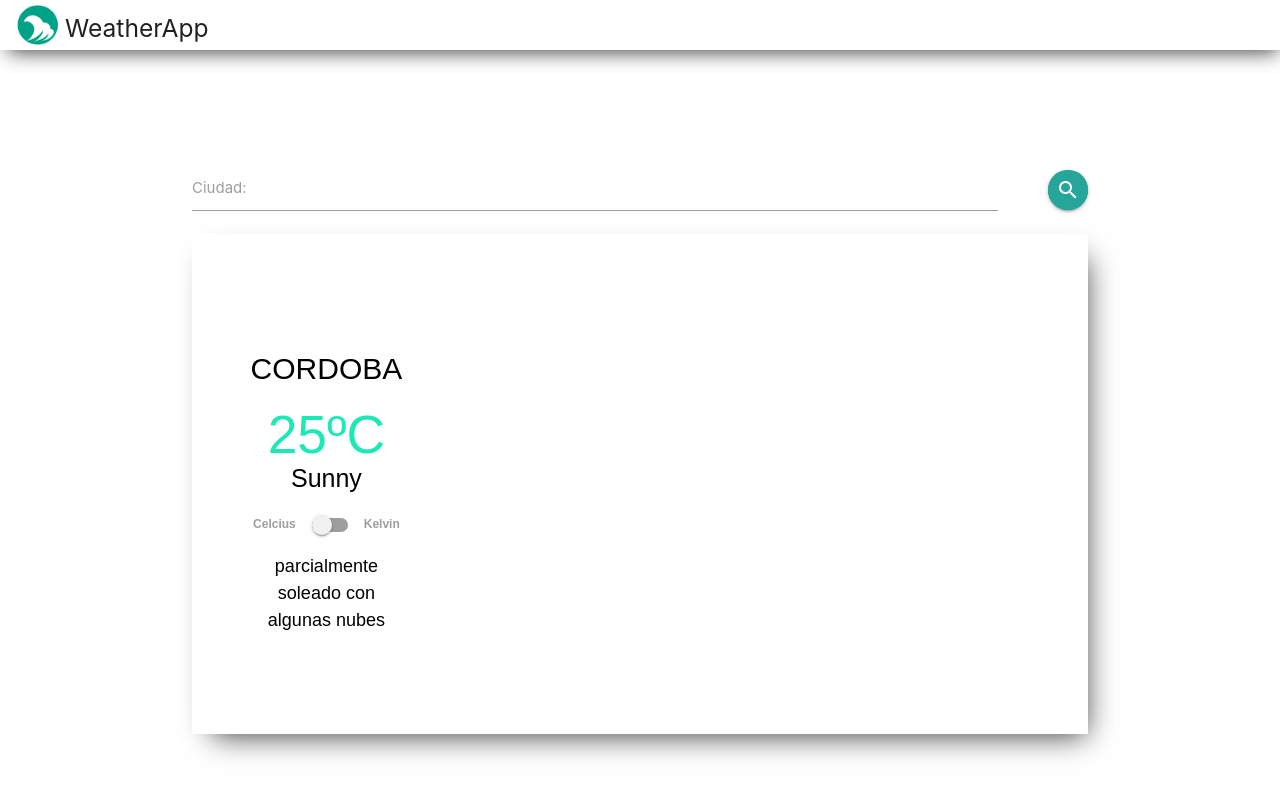
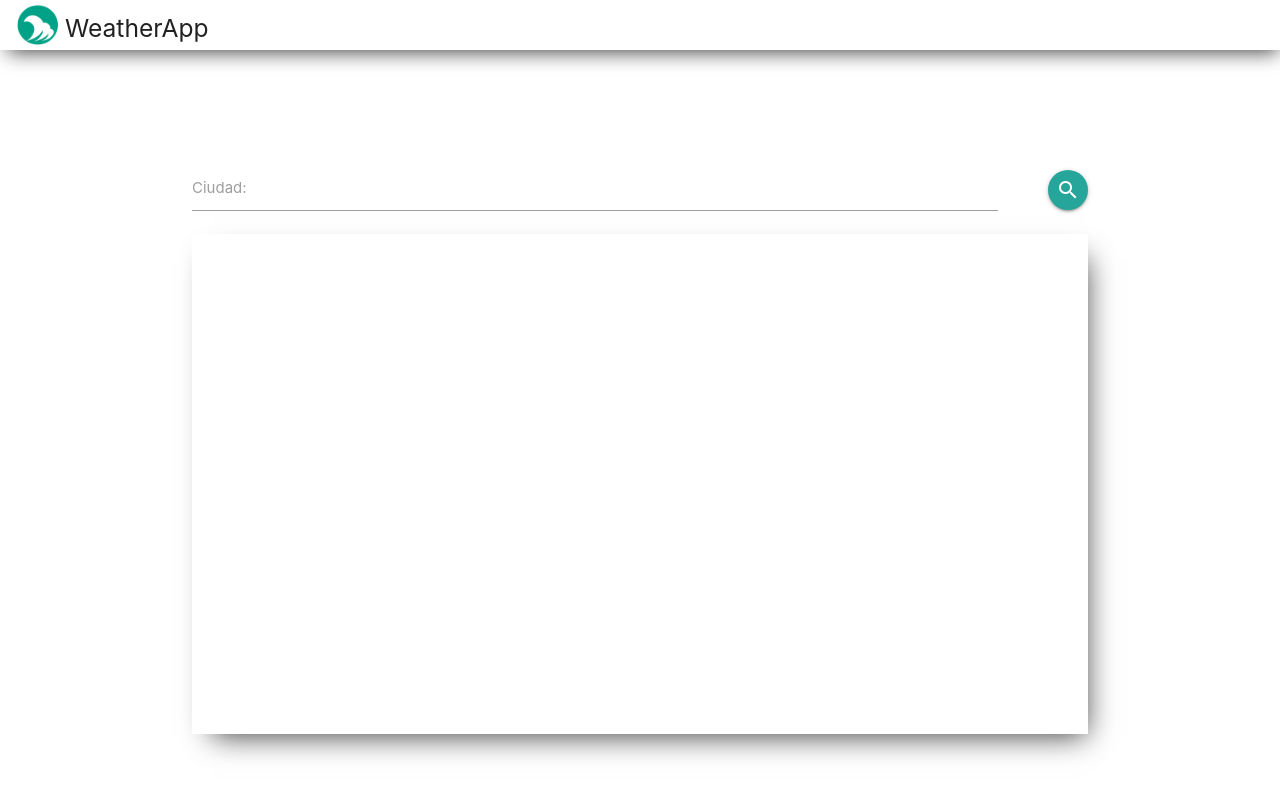
Before and after one commit to emilianoatala/WeatherApp, a React (Create React App) app: page / in a window 1280 px wide. Shown: the top 796 px of the page. Built offline with nearby package versions, Linux system fonts and the light colour scheme; a web font is replaced by a local one.

Commit message:
Se agregan metodos para obtener datos de temperatura y se muestran en pantall dinamicamente

```diff
--- a/src/App.js
+++ b/src/App.js
@@ -8,12 +8,55 @@ import 'materialize-css/dist/js/materialize.min.js';
 
 
 class App extends Component {
+  state={
+    ciudad:"",
+    data:{},
+    error:"",
+  }
+
+  componentDidUpdate(prevProps, prevState){
+    if(prevState.ciudad !== this.state.ciudad){
+      this.consultarClima()
+    }
+  }
+
+  datosInput= ciudad=>{
+    if(ciudad===''){
+      this.setState({error:true})
+    }
+    else{
+      this.setState({
+        ciudad:ciudad,
+        error:false
+      })
+    }
+  }
+
+
+consultarClima=()=>{
+  const ciudad=this.state.ciudad
+
+  const key='ca147896cad69f2c6e786ee7177c9882'
+  const url=`http://api.openweathermap.org/data/2.5/weather?q=${ciudad}&appid=${key}`
+
+  fetch(url)
+  .then(response=>{
+    return response.json()
+  }).then(data=>{
+    this.setState({
+      data:data,
+      error:false})
+      console.log(this.state.data)
+  })
+
+}
+
   render() {
     return (
       <div className="App">
         <Header></Header>
-        <Buscador></Buscador>
-        <TarjetaClima></TarjetaClima>
+        <Buscador datosInput={this.datosInput}></Buscador>
+        <TarjetaClima data={this.state.data}></TarjetaClima>
       </div>
     );
   }
--- a/src/Componentes/Buscador.js
+++ b/src/Componentes/Buscador.js
@@ -2,19 +2,24 @@ import React, { Component } from 'react';
 
 
 class Buscador extends Component {
-    state = {
-        city:""
-      }
+
+    cityRef=React.createRef()
+
+    obtenerDatos=(e)=>{
+        e.preventDefault();
+        const ciudad= this.cityRef.current.value
+        this.props.datosInput(ciudad)
+    }
 
     render() {
         return (
-            <div className="container">
+            <div className="container" onSubmit={this.obtenerDatos}>
                 <form className="buscador-formulario">
                         <div className="input-field buscador-box-input">
-                            <input id="inputCiudad" type="text"/>
+                            <input ref={this.cityRef} id="inputCiudad" type="text"/>
                             <label htmlFor="inputCiudad">Ciudad:</label>
                         </div>
-                        <a className="btn-floating buscador-pulse pulse "><i className="material-icons">search</i></a>
+                        <button className="btn-floating buscador-pulse pulse"><i className="material-icons">search</i></button>
                 </form>
 
             </div>
--- a/src/Componentes/TarjetaClima.js
+++ b/src/Componentes/TarjetaClima.js
@@ -3,11 +3,28 @@ import Temperatura from './Temperatura';
 import Mapa from './Mapa';
 
 class TarjetaClima extends Component {
-    state = {  }
+
+    mostrarTemperatura=()=>{
+        const{name, weather, main}= this.props.data
+        if(!name||!weather||!main){
+            return null
+        }
+
+        const icono= `http://openweathermap.org/img/w/${weather[0].icon}.png`
+
+        return (
+                <Temperatura        ciudad={name}
+                                    temperatura={(main.temp).toFixed(1)}
+                                    ambiente={weather[0].main}
+                                    descripcion={weather[0].description}
+                                    icono={icono}>
+                </Temperatura>
+        )
+    }
     render() {
         return (
             <div  className="container tarjeta-main-box">
-                    <Temperatura></Temperatura>
+                    {this.mostrarTemperatura()}
                     <Mapa></Mapa>
                 </div>
          );
--- a/src/Componentes/Temperatura.js
+++ b/src/Componentes/Temperatura.js
@@ -2,23 +2,49 @@ import React, { Component } from 'react'
 
 
 class Temperatura extends Component {
+    state={
+        checked:"",
+        temperatura:""
+    }
 
-    state = {  }
+    componentDidMount(){
+        let temperatura= this.props.temperatura
+        this.setState({checked:false, temperatura:temperatura+" K"})
+
+    }
+
+    check=()=>{
+        this.setState({checked: !this.state.checked})
+        this.cambiarUnidad()
+    }
+
+    cambiarUnidad=()=>{
+        let temperatura=this.props.temperatura
+        if(this.state.checked){
+            this.setState({temperatura: temperatura+" K"})
+        }
+        else{
+            this.setState({temperatura: (temperatura - 273.15).toFixed(1) + " ºC"})
+        }
+    }
+
+
     render() {
         return (
             <div className="temperatura-main-box"  >
-                <h2 className="temperatura-city">CORDOBA</h2>
-                <h2 className="temperatura-value">25ºC</h2>
-                <h5 className="temperatura-ambiente">Sunny</h5>
+                <h2 className="temperatura-city">{this.props.ciudad}</h2>
+                <h2 className="temperatura-value" >{this.state.temperatura}</h2>
                 <div className="switch">
                     <label>
+                        Kelvin
+                        <input type="checkbox" onChange={this.check}/>
+                        <span className="lever"></span>
                         Celcius
-                        <input type="checkbox"/>
-                        <span className="lever"></span>
-                        Kelvin
                     </label>
                 </div>
-                <p className="temperatura-descripcion"> parcialmente soleado con algunas nubes</p>
+                <h5 className="temperatura-ambiente">{this.props.ambiente}</h5>
+                <p className="temperatura-descripcion">{this.props.descripcion}</p>
+                <img src={this.props.icono} alt="Icono del clima"/>
             </div>
          );
     }
--- a/src/css/index.css
+++ b/src/css/index.css
@@ -96,6 +96,7 @@ code {
 .temperatura-ambiente{
   color:#000;
   font-size: 25px;
+  margin-top: 20px;
 }
 
 .temperatura-descripcion{
```
